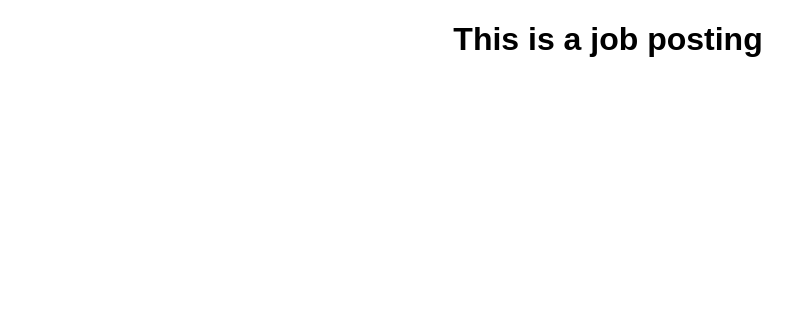
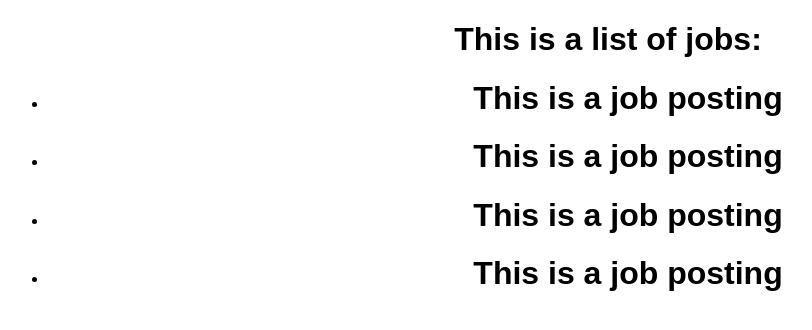
Before and after one commit to Sonicrida/React-Job-Board, a React (Create React App) app: page / in a window 1280 px wide. Shown: the top 330 px of the page, without its empty margins (32-844 px from the left). Built offline with nearby package versions, Linux system fonts and the light colour scheme.

Commit message:
Import required packages for routing and graphql

```diff
--- a/src/App.css
+++ b/src/App.css
@@ -1,9 +1,12 @@
+@import 'https://fonts.googleapis.com/css?family=Open+Sans:300,400';
+
+body {
+  font-family: 'Open Sans', sans-serif;
+}
+
 .App {
   text-align: center;
 }
-
-
-
 
 .container {
   margin: 0 auto;
--- a/src/App.js
+++ b/src/App.js
@@ -1,12 +1,12 @@
 import React, { Component } from 'react';
-import JobPost from './Components/JobPost';
+import JobList from './Components/JobList';
 import './App.css';
 
 class App extends Component {
   render() {
     return (
       <div className="App container">
-        <JobPost />
+        <JobList />
       </div>
     );
   }
--- a/src/Components/JobList.js
+++ b/src/Components/JobList.js
@@ -0,0 +1,19 @@
+import React from 'react';
+import JobPost from './JobPost';
+
+function JobList() {
+  return(
+    <div>
+      <h1>This is a list of jobs:</h1>
+
+      <ul>
+          <li><JobPost /></li>
+          <li><JobPost /></li>
+          <li><JobPost /></li>
+          <li><JobPost /></li>
+      </ul>
+    </div>
+  );
+}
+
+export default JobList;
--- a/src/index.js
+++ b/src/index.js
@@ -1,5 +1,8 @@
 import React from 'react';
 import ReactDOM from 'react-dom';
+import { Router, Route, browserHistory } from 'react-router';
+import ApolloClient, { createNetworkInterface } from 'apollo-client'
+import { ApolloProvider } from 'react-apollo'
 import App from './App';
 import registerServiceWorker from './registerServiceWorker';
 import './index.css';
```
